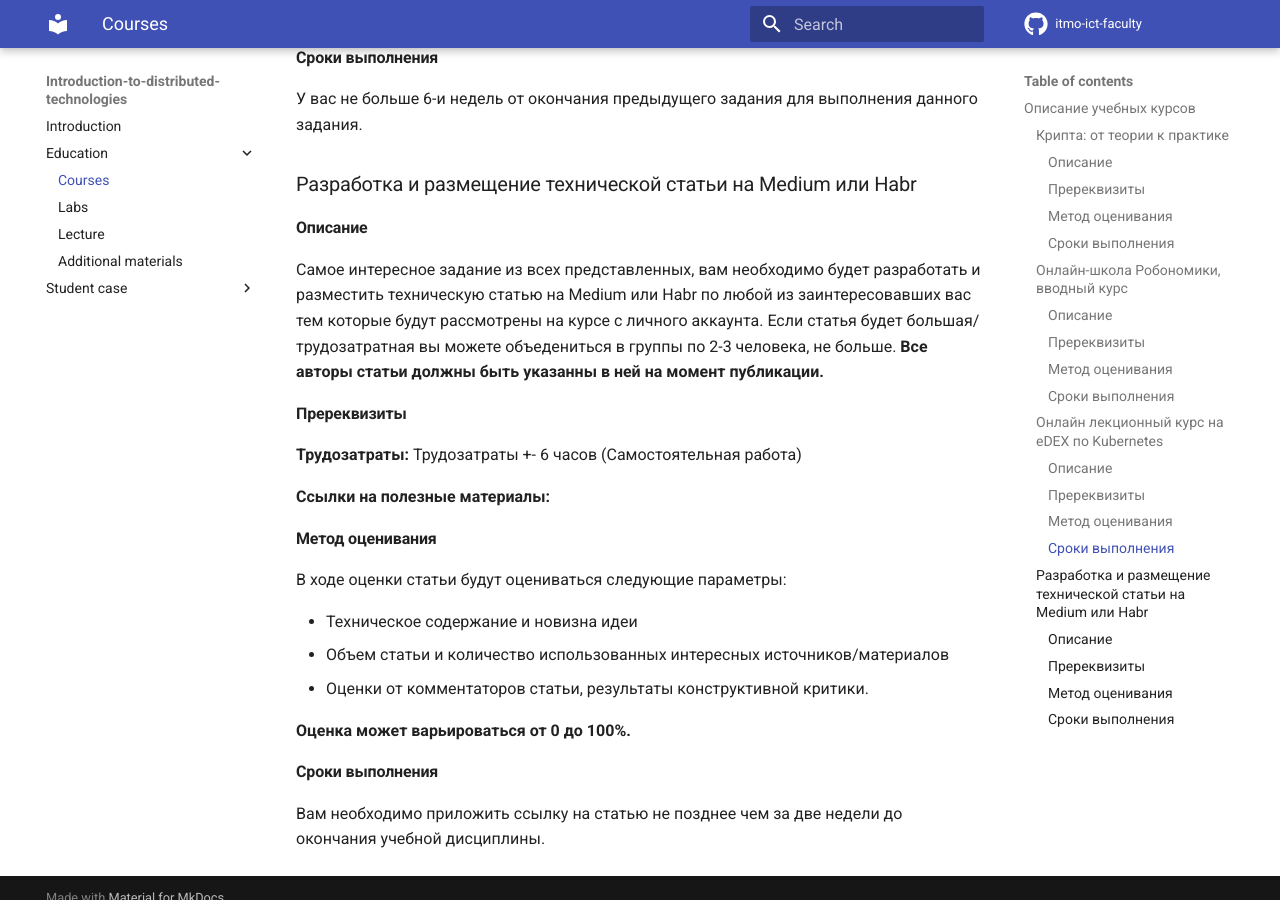
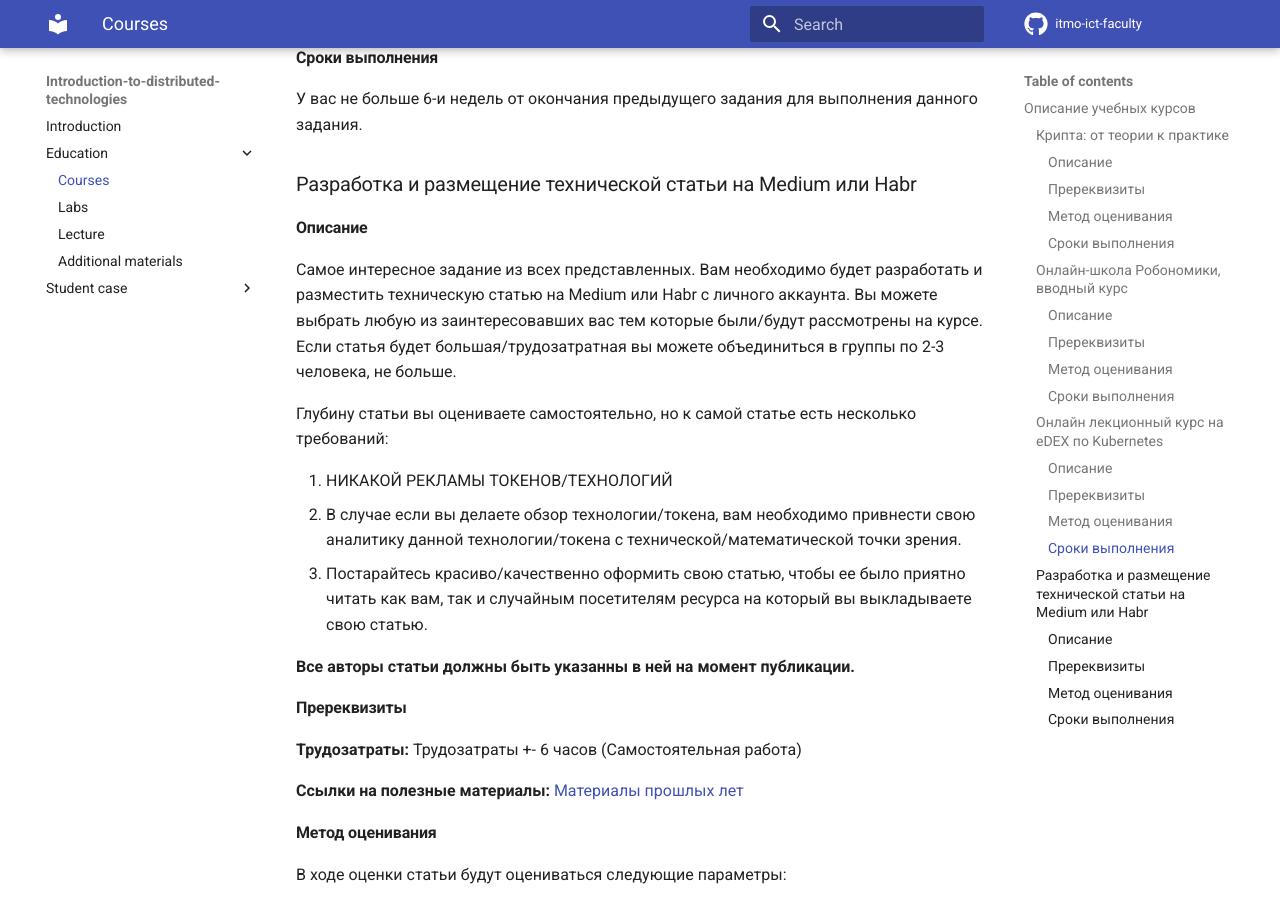
Before and after one commit to itmo-ict-faculty/introduction-to-distributed-technologies, an MkDocs documentation site: the page built from docs/education/courses.md, in a window 1280 px wide and 900 px high, scrolled down 1959 px. Built offline with MkDocs 1.6.1 and Material for MkDocs 9.7.7, drawn with Linux system fonts in a browser that asks for light colours; comment, search, counter and statistics services are not loaded.

Commit message:
Add few comments

```diff
--- a/docs/education/courses.md
+++ b/docs/education/courses.md
@@ -49,11 +49,20 @@
 
 ### Разработка и размещение технической статьи на Medium или Habr
 #### Описание
-Самое интересное задание из всех представленных, вам необходимо будет разработать и разместить техническую статью на Medium или Habr по любой из заинтересовавших вас тем которые будут рассмотрены на курсе с личного аккаунта. Если статья будет большая/трудозатратная вы можете объедениться в группы по 2-3 человека, не больше. **Все авторы статьи должны быть указанны в ней на момент публикации.**
+Самое интересное задание из всех представленных. Вам необходимо будет разработать и разместить техническую статью на Medium или Habr с личного аккаунта. Вы можете выбрать любую из заинтересовавших вас тем которые были/будут рассмотрены на курсе. Если статья будет большая/трудозатратная вы можете объединиться в группы по 2-3 человека, не больше.
+
+Глубину статьи вы оцениваете самостоятельно, но к самой статье есть несколько требований:
+
+1. НИКАКОЙ РЕКЛАМЫ ТОКЕНОВ/ТЕХНОЛОГИЙ
+2. В случае если вы делаете обзор технологии/токена, вам необходимо привнести свою аналитику данной технологии/токена с технической/математической точки зрения.
+3. Постарайтесь красиво/качественно оформить свою статью, чтобы ее было приятно читать как вам, так и случайным посетителям ресурса на который вы выкладываете свою статью.
+
+
+**Все авторы статьи должны быть указанны в ней на момент публикации.**
 #### Пререквизиты
 **Трудозатраты:** Трудозатраты +- 6 часов (Самостоятельная работа)
 
-**Ссылки на полезные материалы:**
+**Ссылки на полезные материалы:** [Материалы прошлых лет](https://itmo-ict-faculty.github.io/introduction-to-distributed-technologies/student_case/itmo2022_2023/itmo2022_2023/)
 
 #### Метод оценивания
 В ходе оценки статьи будут оцениваться следующие параметры:
```
Also changed, not shown: docs/student_case/itmo2022_2023/itmo2022_2023.md (+13 -0 lines).
